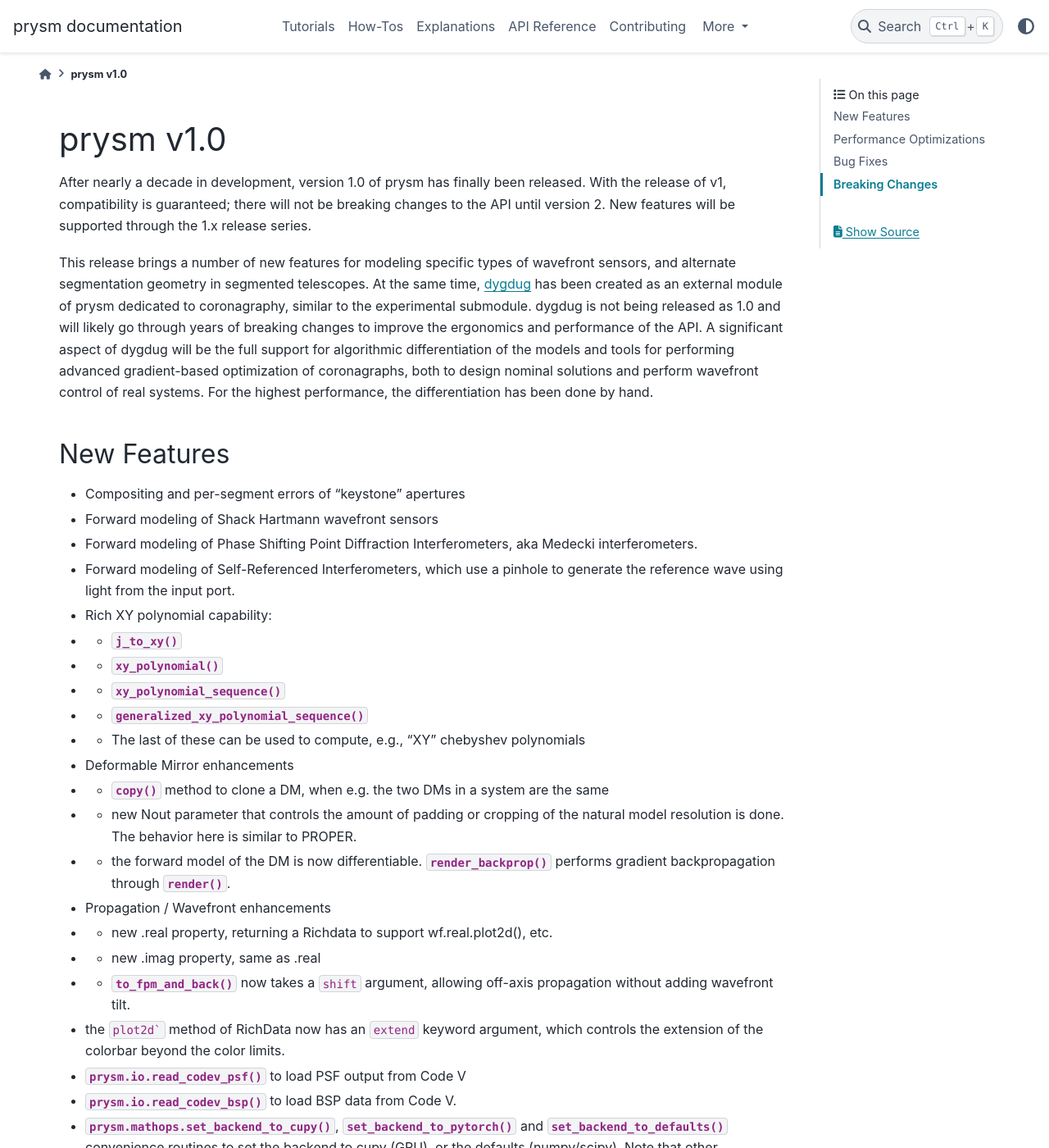
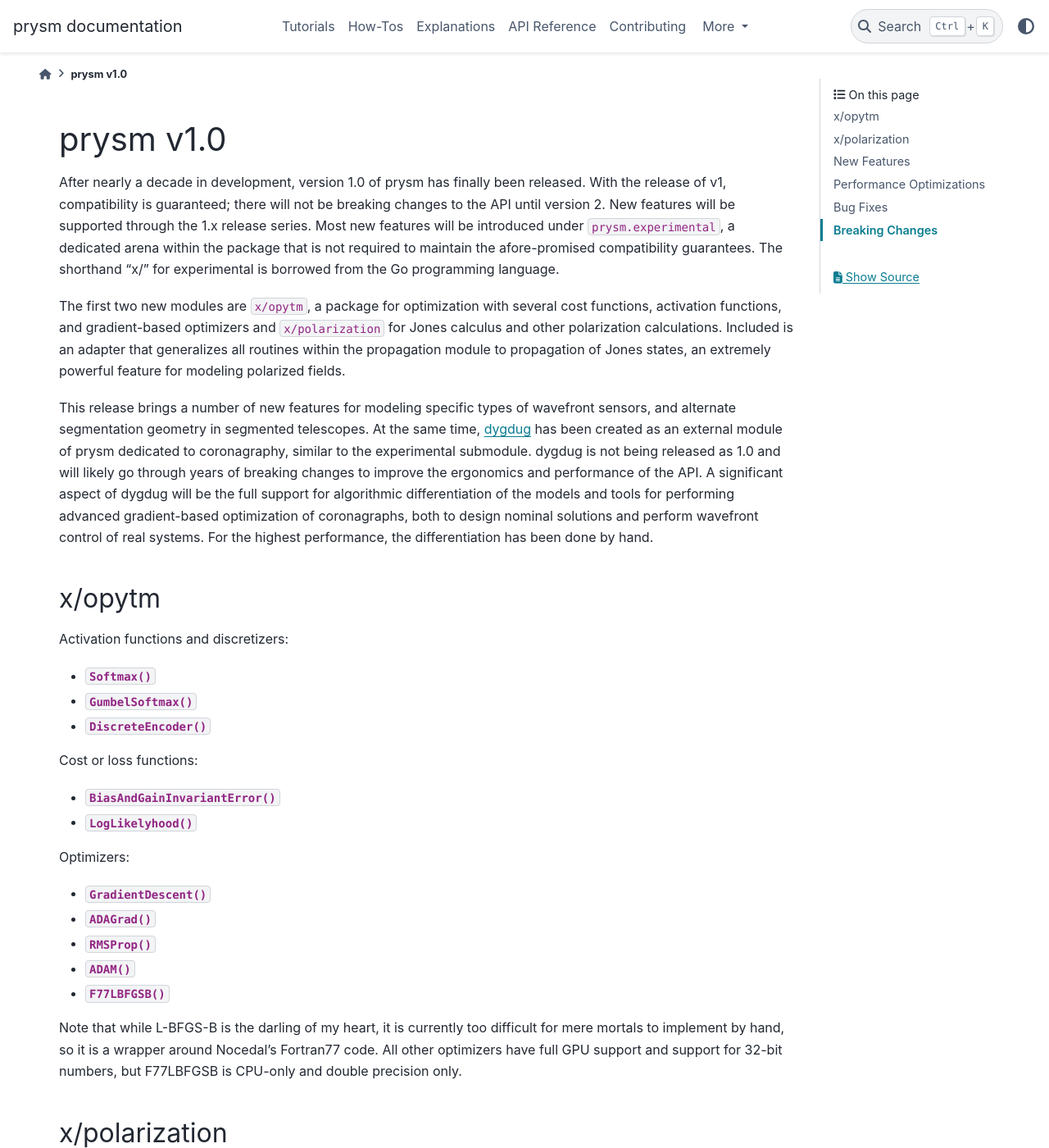
Before and after one commit to brandondube/prysm, a Sphinx documentation site: the page built from docs/source/releases/v1.0.rst, in a window 1280 px wide and 1400 px high. Shown: the whole window at 82% size. Built offline with Sphinx 7.4.7 and the PyData theme 0.15.4, drawn with Linux system fonts in a browser that asks for light colours; pages that are not in the unit, such as notebooks, are missing from menus; some of the changed text lies outside the part shown.

Commit message:
docs: update release notes for x/optym, polarization

```diff
--- a/docs/source/releases/v1.0.rst
+++ b/docs/source/releases/v1.0.rst
@@ -2,10 +2,66 @@
 prysm v1.0
 **********
 
-After nearly a decade in development, version 1.0 of prysm has finally been released.  With the release of v1, compatibility is guaranteed; there will not be breaking changes to the API until version 2.  New features will be supported through the 1.x release series.
+After nearly a decade in development, version 1.0 of prysm has finally been
+released.  With the release of v1, compatibility is guaranteed; there will not
+be breaking changes to the API until version 2.  New features will be supported
+through the 1.x release series.  Most new features will be introduced under
+:code:`prysm.experimental`, a dedicated arena within the package that is not
+required to maintain the afore-promised compatibility guarantees.  The shorthand
+"x/" for experimental is borrowed from the Go programming language.
 
-This release brings a number of new features for modeling specific types of wavefront sensors, and alternate segmentation geometry in segmented telescopes.  At the same time, `dygdug <https://github.com/brandondube/dygdug>`_ has been created as an external module of prysm dedicated to coronagraphy, similar to the experimental submodule.  dygdug is not being released as 1.0 and will likely go through years of breaking changes to improve the ergonomics and performance of the API.  A significant aspect of dygdug will be the full support for algorithmic differentiation of the models and tools for performing advanced gradient-based optimization of coronagraphs, both to design nominal solutions and perform wavefront control of real systems.  For the highest performance, the differentiation has been done by hand.
+The first two new modules are :code:`x/opytm`, a package for optimization with
+several cost functions, activation functions, and gradient-based optimizers and
+:code:`x/polarization` for Jones calculus and other polarization calculations.
+Included is an adapter that generalizes all routines within the propagation
+module to propagation of Jones states, an extremely powerful feature for
+modeling polarized fields.
 
+This release brings a number of new features for modeling specific types of
+wavefront sensors, and alternate segmentation geometry in segmented telescopes.
+At the same time, `dygdug <https://github.com/brandondube/dygdug>`_ has been
+created as an external module of prysm dedicated to coronagraphy, similar to
+the experimental submodule.  dygdug is not being released as 1.0 and will likely
+go through years of breaking changes to improve the ergonomics and performance
+of the API.  A significant aspect of dygdug will be the full support for
+algorithmic differentiation of the models and tools for performing advanced
+gradient-based optimization of coronagraphs, both to design nominal solutions
+and perform wavefront control of real systems.  For the highest performance, the
+differentiation has been done by hand.
+
+
+
+x/opytm
+=======
+
+Activation functions and discretizers:
+
+* :func:`~prysm.experimental.optym.activation.Softmax`
+* :func:`~prysm.experimental.optym.activation.GumbelSoftmax`
+* :func:`~prysm.experimental.optym.activation.DiscreteEncoder`
+
+Cost or loss functions:
+
+* :func:`~prysm.experimental.optym.cost.BiasAndGainInvariantError`
+* :func:`~prysm.experimental.optym.cost.LogLikelyhood`
+
+Optimizers:
+
+* :func:`~prysm.experimental.optym.optimizers.GradientDescent`
+* :func:`~prysm.experimental.optym.optimizers.ADAGrad`
+* :func:`~prysm.experimental.optym.optimizers.RMSProp`
+* :func:`~prysm.experimental.optym.optimizers.ADAM`
+* :func:`~prysm.experimental.optym.optimizers.F77LBFGSB`
+
+Note that while L-BFGS-B is the darling of my heart, it is currently too
+difficult for mere mortals to implement by hand, so it is a wrapper around
+Nocedal's Fortran77 code.  All other optimizers have full GPU support and
+support for 32-bit numbers, but F77LBFGSB is CPU-only and double precision only.
+
+x/polarization
+==============
+
+Jaren to fill in here
 
 New Features
 ============
@@ -16,7 +72,8 @@
 
 * Forward modeling of Phase Shifting Point Diffraction Interferometers, aka Medecki interferometers.
 
-* Forward modeling of Self-Referenced Interferometers, which use a pinhole to generate the reference wave using light from the input port.
+* Forward modeling of Self-Referenced Interferometers, which use a pinhole to
+  generate the reference wave using light from the input port.
 
 * Rich XY polynomial capability:
 
@@ -34,9 +91,12 @@
 
 * * :func:`copy()` method to clone a DM, when e.g. the two DMs in a system are the same
 
-* * new Nout parameter that controls the amount of padding or cropping of the natural model resolution is done.  The behavior here is similar to PROPER.
+* * new Nout parameter that controls the amount of padding or cropping of the
+    natural model resolution is done.  The behavior here is similar to PROPER.
 
-* * the forward model of the DM is now differentiable.  :func:`~prysm.experiemntal.dm.render_backprop` performs gradient backpropagation through :func:`~prysm.experimental.dm.render`.
+* * the forward model of the DM is now differentiable.
+    :func:`~prysm.experiemntal.dm.render_backprop` performs gradient
+    backpropagation through :func:`~prysm.experimental.dm.render`.
 
 * Propagation / Wavefront enhancements
 
@@ -44,15 +104,24 @@
 
 * * new .imag property, same as .real
 
-* * :func:`~prysm.propagation.to_fpm_and_back` now takes a :code:`shift` argument, allowing off-axis propagation without adding wavefront tilt.
+* * :func:`~prysm.propagation.to_fpm_and_back` now takes a :code:`shift`
+    argument, allowing off-axis propagation without adding wavefront tilt.
 
-* the :code:`plot2d`` method of RichData now has an :code:`extend` keyword argument, which controls the extension of the colorbar beyond the color limits.
+* the :code:`plot2d`` method of RichData now has an :code:`extend` keyword
+  argument, which controls the extension of the colorbar beyond the color
+  limits.
 
 * :func:`prysm.io.read_codev_psf` to load PSF output from Code V
 
 * :func:`prysm.io.read_codev_bsp` to load BSP data from Code V.
 
-* :func:`prysm.mathops.set_backend_to_cupy`, :func:`~prysm.mathops.set_backend_to_pytorch` and :func:`~prysm.mathops.set_backend_to_defaults` convenience routines to set the backend to cupy (GPU), or the defaults (numpy/scipy).  Note that other numpy/scipy-like APIs can also be used, and these are simply convenience functions; there is no special support for either library beyond these simple functions.
+* :func:`prysm.mathops.set_backend_to_cupy`,
+  :func:`~prysm.mathops.set_backend_to_pytorch` and
+  :func:`~prysm.mathops.set_backend_to_defaults` convenience routines to set the
+  backend to cupy (GPU), or the defaults (numpy/scipy).  Note that other
+  numpy/scipy-like APIs can also be used, and these are simply convenience
+  functions; there is no special support for either library beyond these simple
+  functions.
 
 
 Performance Optimizations
@@ -65,14 +134,20 @@
 Bug Fixes
 =========
 
-* The sign of `:func:~prysm.propagation.Wavefront.thin_lens` was incorrect, requiring a propagation by the negative of the focal length to go to the focus.  The sign has been swapped; (wf * thin_lens(f, ...)).free_space(f) now goes to the focus.
+* The sign of `:func:~prysm.propagation.Wavefront.thin_lens` was incorrect,
+  requiring a propagation by the negative of the focal length to go to the
+  focus.  The sign has been swapped; (wf * thin_lens(f, ...)).free_space(f) now
+  goes to the focus.
 
 * An orientation flip was missing in :func:`~prysm.propagation.Wavefront.babinet`, this has been corrected.
 
 Breaking Changes
 ================
 
-Within the geometry module, all functions now use homogeneous names of x, y, r, and t for arguments.  The :func:`~prysm.geometry.circle` and :func:`~prysm.geometry.truecircle` routines have had some of their arguments renamed.
+Within the geometry module, all functions now use homogeneous names of x, y, r,
+and t for arguments.  The :func:`~prysm.geometry.circle` and
+:func:`~prysm.geometry.truecircle` routines have had some of their arguments
+renamed.
 
 The following functions have been removed from the polynomials submodule:
 
@@ -82,4 +157,7 @@
 
 * sum_of_xy_modes
 
-They assumed strict separability of the two axes, with no cross terms.  This can be acheived by having terms where only m or n is positive in the new XY routines.  In general, suppressing cross terms artificially is not intended and the functions have been removed to avoid confusion.
+They assumed strict separability of the two axes, with no cross terms.  This can
+be acheived by having terms where only m or n is positive in the new XY
+routines.  In general, suppressing cross terms artificially is not intended and
+the functions have been removed to avoid confusion.
```
